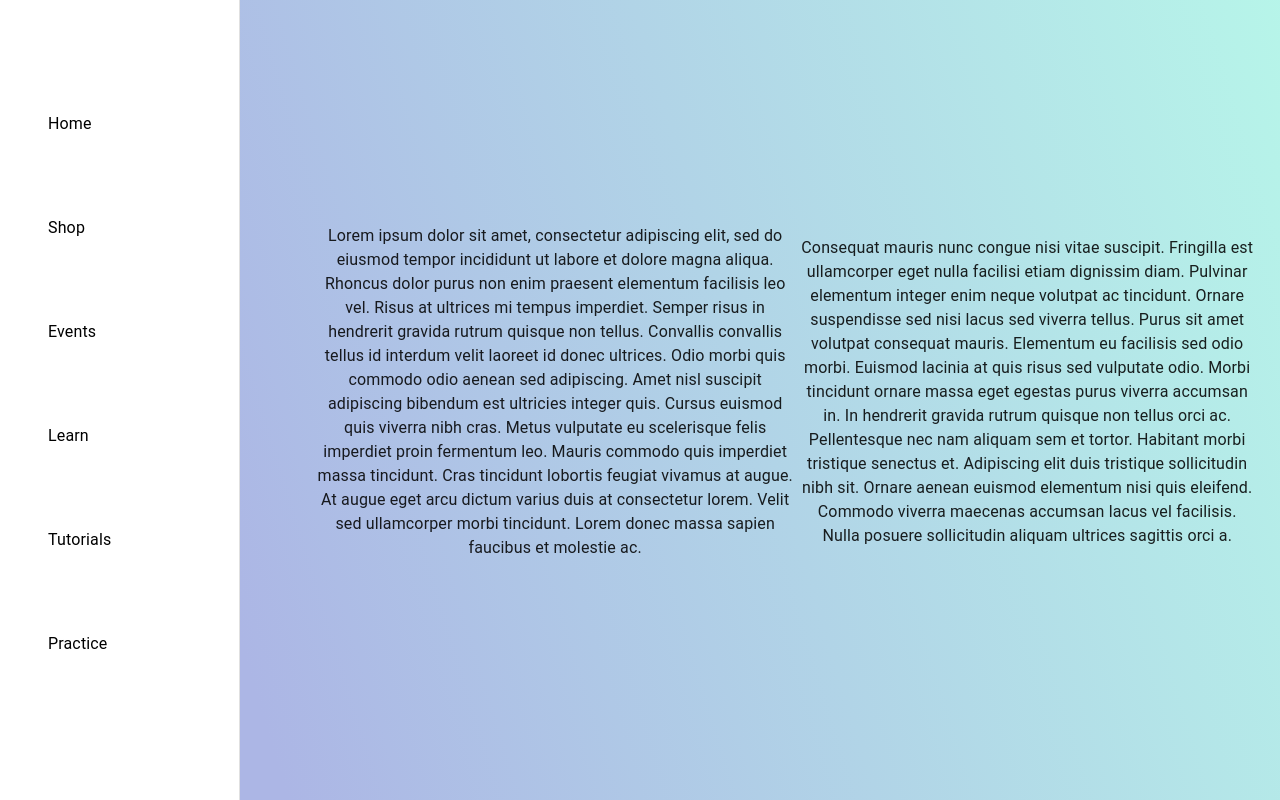
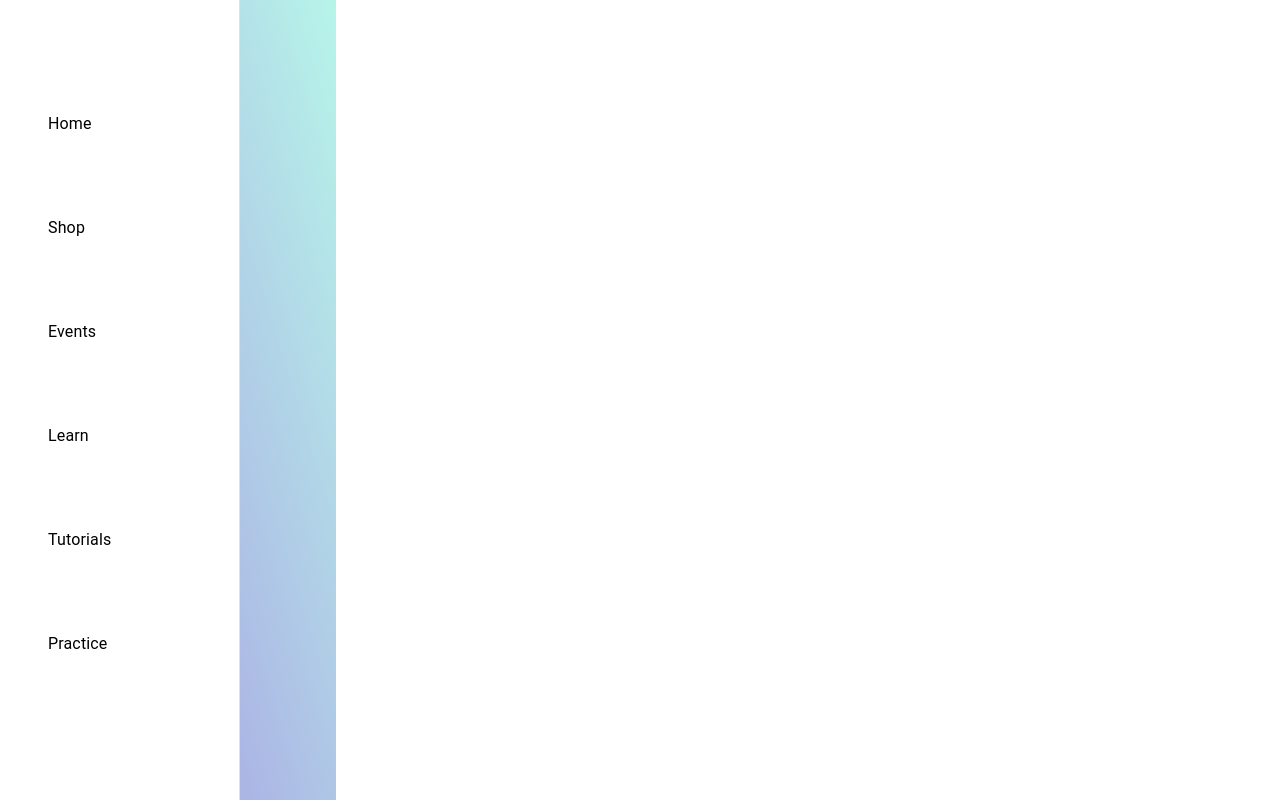
Before and after one commit to Prathambhoir55/technohack, a React (Create React App) app in the folder client/: page /events in a window 1280 px wide. Built offline with nearby package versions, Linux system fonts and the light colour scheme.

Commit message:
added remaining components and their routing

```diff
--- a/client/src/App.js
+++ b/client/src/App.js
@@ -5,19 +5,28 @@ import { Route, Routes } from "react-router";
 import SignIn from './components/SignIn'
 import Landing from './components/landing/Landing'
 import Dashboard from './components/Dashboard'
-import SideBar from './components/sideBar'
+import SideBar from './components/SideBar'
+import Shop from './components/Shop'
+import Events from './components/Events'
+import Learn from './components/Learn'
+import Tutorials from './components/Tutorials'
+
 function App() {
   return (
     <div className="App">
-    <Router>
-      <Routes>
-        <Route path='/' element={<Landing/>}/>
-        <Route path='/events' element={<SideBar/>}/>
-        <Route path='/dashboard' element={<Dashboard/>}/>
-        <Route path='/signin' element={<SignIn/>}/>
-        <Route path='/signup' element={<SignUp/>}/>
-      </Routes>
-    </Router>
+      <Router>
+        <Routes>
+          <Route path="/" element={<Landing />} />
+          <Route path="/events" element={<SideBar />} />
+          <Route path="/dashboard" element={<Dashboard />} />
+          <Route path="/signin" element={<SignIn />} />
+          <Route path="/signup" element={<SignUp />} />
+          <Route path="/shop" element={<Shop />} />
+          <Route path="/events" element={<Events />} />
+          <Route path="/learn" element={<Learn />} />
+          <Route path="/tutorials" element={<Tutorials />} />
+        </Routes>
+      </Router>
     </div>
   )
 }
--- a/client/src/components/Dashboard.js
+++ b/client/src/components/Dashboard.js
@@ -27,9 +27,6 @@ import {Link} from 'react-router-dom'
 // }));
 
 export default function RowAndColumnSpacing() {
-  const nav = useNavigate()
-  // const handleHomeClick = () => nav('/home')
-  const handlePractice = () => {}
 
   return (
     <>
@@ -53,7 +50,7 @@ export default function RowAndColumnSpacing() {
             columnSpacing={{ xs: 1, sm: 8, md: 12 }}
           >
             <Grid xs={4}>
-              <Link to={'/signin'} style={{ textDecoration: 'none' }}>
+              <Link to={'/dashboard'} style={{ textDecoration: 'none' }}>
                 <Card className="tile">
                   <HomeRoundedIcon
                     sx={{
@@ -69,8 +66,8 @@ export default function RowAndColumnSpacing() {
               </Link>
             </Grid>
             <Grid xs={4}>
-              <Link to={'/signin'} style={{ textDecoration: 'none' }}>
-                <Card className="tile" onClick={nav('/shop')}>
+              <Link to={'/shop'} style={{ textDecoration: 'none' }}>
+                <Card className="tile" >
                   <ShoppingBagIcon
                     sx={{
                       fontSize: 70,
@@ -85,8 +82,8 @@ export default function RowAndColumnSpacing() {
               </Link>
             </Grid>
             <Grid xs={4}>
-              <Link to={'/signin'} style={{ textDecoration: 'none' }}>
-                <Card className="tile" onClick={nav('/events')}>
+              <Link to={'/events '} style={{ textDecoration: 'none' }}>
+                <Card className="tile">
                   <PeopleAltRoundedIcon
                     sx={{
                       fontSize: 80,
@@ -101,8 +98,8 @@ export default function RowAndColumnSpacing() {
               </Link>
             </Grid>
             <Grid xs={4}>
-              <Link to={'/signin'} style={{ textDecoration: 'none' }}>
-                <Card className="tile" onClick={nav('/learn')}>
+              <Link to={'/learn'} style={{ textDecoration: 'none' }}>
+                <Card className="tile">
                   <SchoolRoundedIcon
                     sx={{
                       fontSize: 80,
@@ -117,8 +114,8 @@ export default function RowAndColumnSpacing() {
               </Link>
             </Grid>
             <Grid xs={4}>
-              <Link to={'/signin'} style={{ textDecoration: 'none' }}>
-                <Card className="tile" onClick={nav('/tutorials')}>
+              <Link to={'/tutorials'} style={{ textDecoration: 'none' }}>
+                <Card className="tile">
                   <OndemandVideoRoundedIcon
                     sx={{
                       fontSize: 80,
@@ -133,9 +130,7 @@ export default function RowAndColumnSpacing() {
               </Link>
             </Grid>
             <Grid xs={4}>
-              {/* <Link to={'/privacy-policy'} style={{ textDecoration: 'none' }}> */}
-
-              <Card className="tile" onClick={handlePractice}>
+              <Card className="tile" >
                 {/* <PanToolRoundedIcon sx={{fontSize: 80, display: 'flex', marginLeft:'120px', marginTop:'25px', marginBottom:'5px' }}/> */}
                 <img
                   src={ASL}
@@ -155,7 +150,6 @@ export default function RowAndColumnSpacing() {
                   Practice
                 </a>
               </Card>
-              {/* </Link> */}
             </Grid>
           </Grid>
         </Box>
--- a/client/src/components/sideBar.js
+++ b/client/src/components/sideBar.js
@@ -8,12 +8,8 @@ import List from '@mui/material/List';
 import Typography from '@mui/material/Typography';
 import Divider from '@mui/material/Divider';
 import ListItem from '@mui/material/ListItem';
-import ListItemIcon from '@mui/material/ListItemIcon';
 import ListItemText from '@mui/material/ListItemText';
-import InboxIcon from '@mui/icons-material/MoveToInbox';
-import MailIcon from '@mui/icons-material/Mail';
-import bgpic from '../images/sidebar.png';
-import {Link} from 'react-router-dom'
+import { Link } from 'react-router-dom'
 const drawerWidth = 240;
 
 export default function sideBar() {
@@ -52,25 +48,25 @@ export default function sideBar() {
               Home </ListItemText>
             </ListItem>
             </Link>
-            <Link to="/dashboard" style={{ textDecoration: 'none', color: 'black' }}>
+            <Link to="/shop" style={{ textDecoration: 'none', color: 'black' }}>
                <ListItem>
               <ListItemText className="sidetext">
               Shop</ListItemText>
             </ListItem>
             </Link>
-            <Link to="/dashboard" style={{ textDecoration: 'none', color: 'black' }} >
+            <Link to="/events" style={{ textDecoration: 'none', color: 'black' }} >
                <ListItem>
               <ListItemText className="sidetext">
               Events </ListItemText>
             </ListItem>
             </Link>
-            <Link to="/dashboard" style={{ textDecoration: 'none', color: 'black' }} >
+            <Link to="/learn" style={{ textDecoration: 'none', color: 'black' }} >
                <ListItem>
               <ListItemText className="sidetext">
               Learn</ListItemText>
             </ListItem>
             </Link>
-            <Link to="/dashboard" style={{ textDecoration: 'none' , color: 'black'}} >
+            <Link to="/tutorials" style={{ textDecoration: 'none' , color: 'black'}} >
                <ListItem>
               <ListItemText className="sidetext">
               Tutorials </ListItemText>
@@ -98,35 +94,8 @@ export default function sideBar() {
         component="main"
         sx={{ height:'40%' , bgcolor: 'background.default', p: 3 }}
       >
+        <Toolbar />
 
-        <Toolbar />
-        <Typography paragraph>
-          Lorem ipsum dolor sit amet, consectetur adipiscing elit, sed do eiusmod
-          tempor incididunt ut labore et dolore magna aliqua. Rhoncus dolor purus non
-          enim praesent elementum facilisis leo vel. Risus at ultrices mi tempus
-          imperdiet. Semper risus in hendrerit gravida rutrum quisque non tellus.
-          Convallis convallis tellus id interdum velit laoreet id donec ultrices.
-          Odio morbi quis commodo odio aenean sed adipiscing. Amet nisl suscipit
-          adipiscing bibendum est ultricies integer quis. Cursus euismod quis viverra
-          nibh cras. Metus vulputate eu scelerisque felis imperdiet proin fermentum
-          leo. Mauris commodo quis imperdiet massa tincidunt. Cras tincidunt lobortis
-          feugiat vivamus at augue. At augue eget arcu dictum varius duis at
-          consectetur lorem. Velit sed ullamcorper morbi tincidunt. Lorem donec massa
-          sapien faucibus et molestie ac.
-        </Typography>
-        <Typography paragraph>
-          Consequat mauris nunc congue nisi vitae suscipit. Fringilla est ullamcorper
-          eget nulla facilisi etiam dignissim diam. Pulvinar elementum integer enim
-          neque volutpat ac tincidunt. Ornare suspendisse sed nisi lacus sed viverra
-          tellus. Purus sit amet volutpat consequat mauris. Elementum eu facilisis
-          sed odio morbi. Euismod lacinia at quis risus sed vulputate odio. Morbi
-          tincidunt ornare massa eget egestas purus viverra accumsan in. In hendrerit
-          gravida rutrum quisque non tellus orci ac. Pellentesque nec nam aliquam sem
-          et tortor. Habitant morbi tristique senectus et. Adipiscing elit duis
-          tristique sollicitudin nibh sit. Ornare aenean euismod elementum nisi quis
-          eleifend. Commodo viverra maecenas accumsan lacus vel facilisis. Nulla
-          posuere sollicitudin aliquam ultrices sagittis orci a.
-        </Typography>
       </Box>
     </Box>
     </>
```
Also changed, not shown: client/src/components/Learn.js (added), client/src/components/Shop.js (added), client/src/components/Tutorials.js (added).
